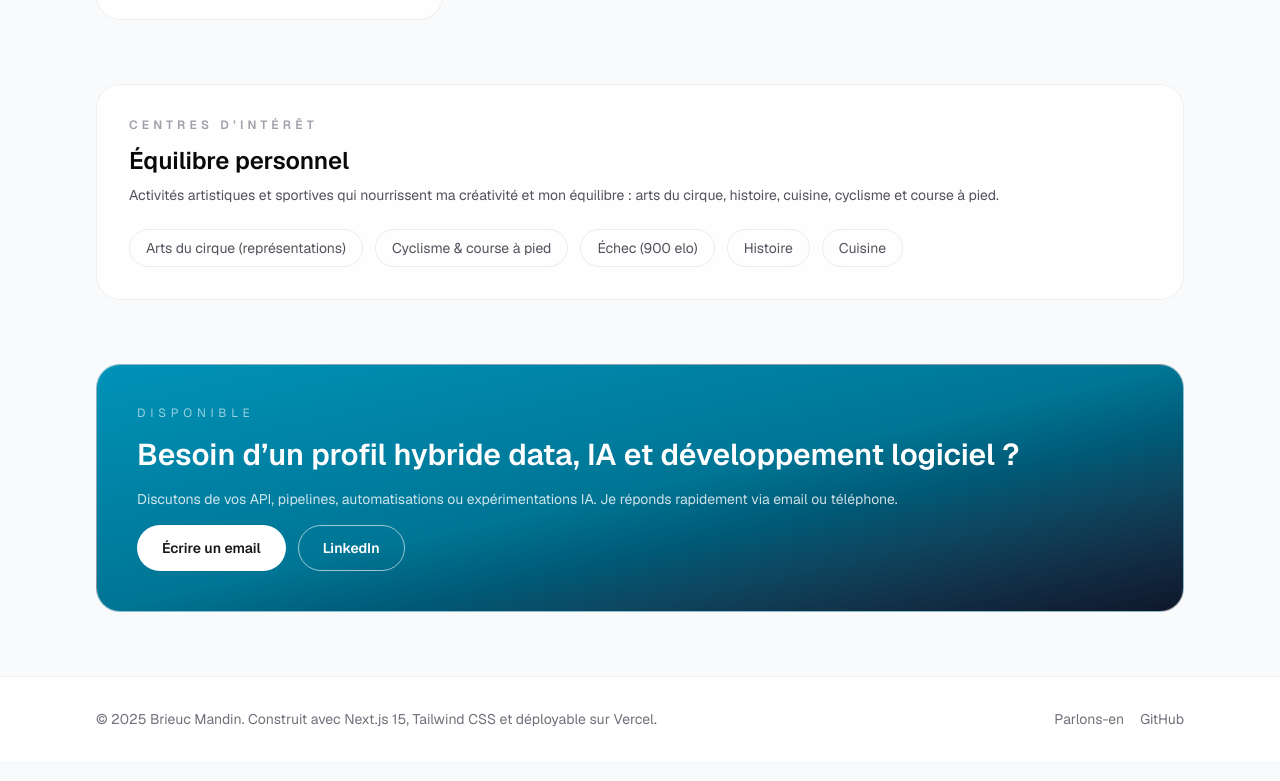
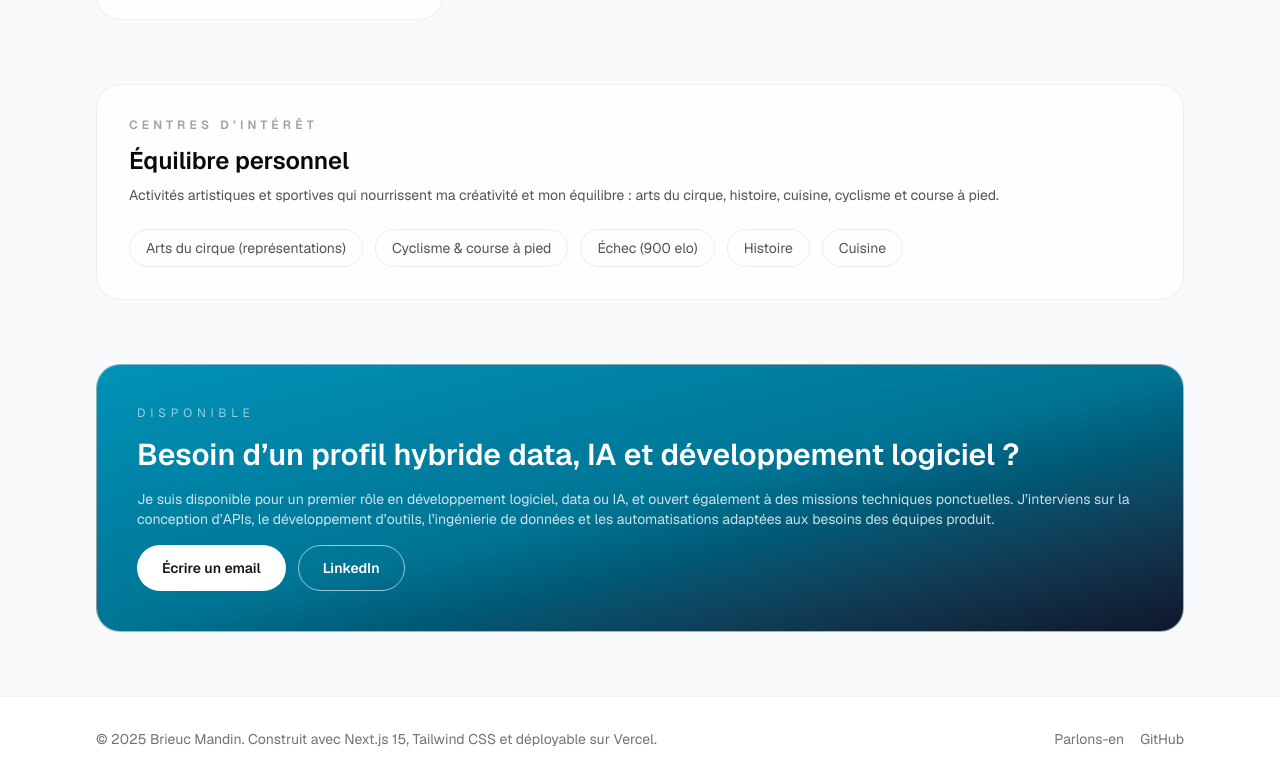
Before and after one commit to RoiBrioche/site-web-vitrine, a Next.js app: page /about in a window 1280 px wide. Shown: the part 1779-2560 px from the top of the page. Built offline with nearby package versions, Linux system fonts and the light colour scheme.

Commit message:
Modification de la section contact de la page about (#18)

```diff
--- a/src/app/about/page.tsx
+++ b/src/app/about/page.tsx
@@ -127,8 +127,10 @@ export default function AboutPage() {
             Besoin d’un profil hybride data, IA et développement logiciel ?
           </h2>
           <p className="text-sm text-white/80">
-            Discutons de vos API, pipelines, automatisations ou expérimentations
-            IA. Je réponds rapidement via email ou téléphone.
+            Je suis disponible pour un premier rôle en développement logiciel, data ou IA, et ouvert
+            également à des missions techniques ponctuelles. J’interviens sur la conception
+            d’APIs, le développement d’outils, l’ingénierie de données et les automatisations
+            adaptées aux besoins des équipes produit.
           </p>
           <div className="flex flex-wrap gap-3">
             <a
```
